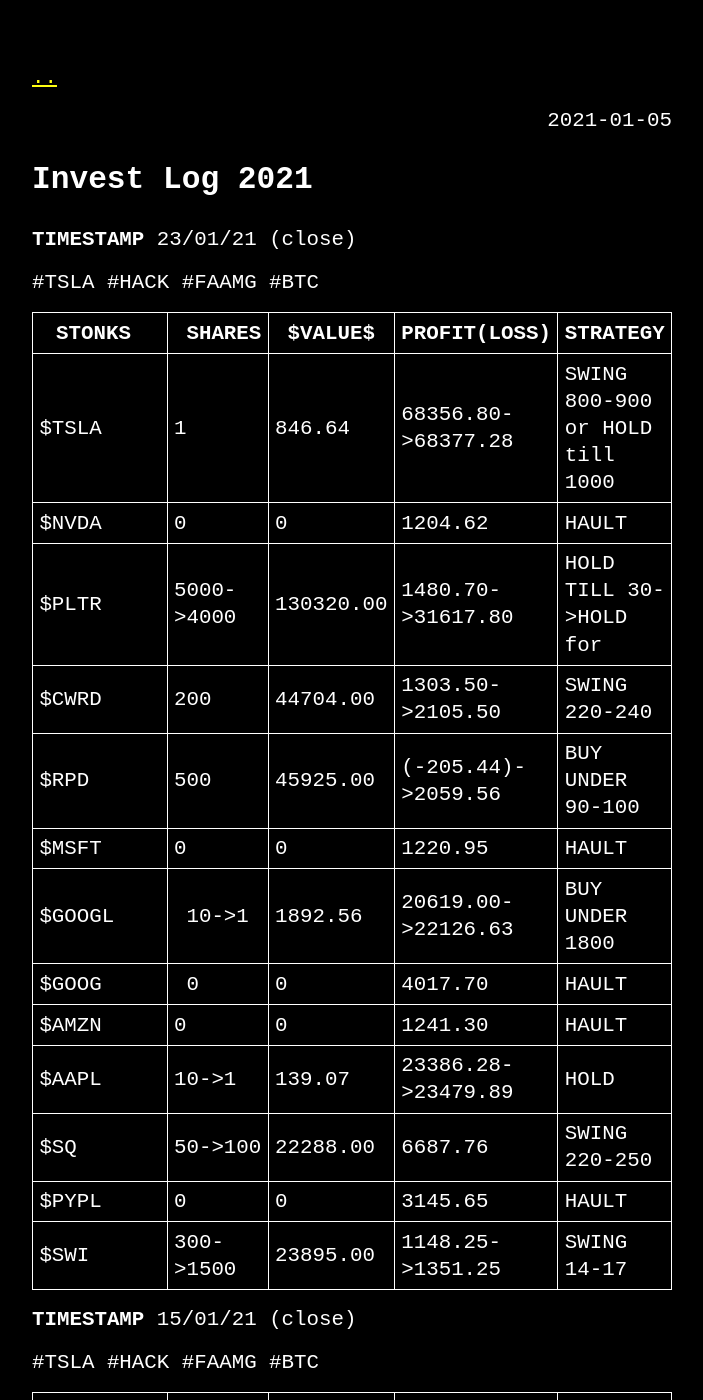
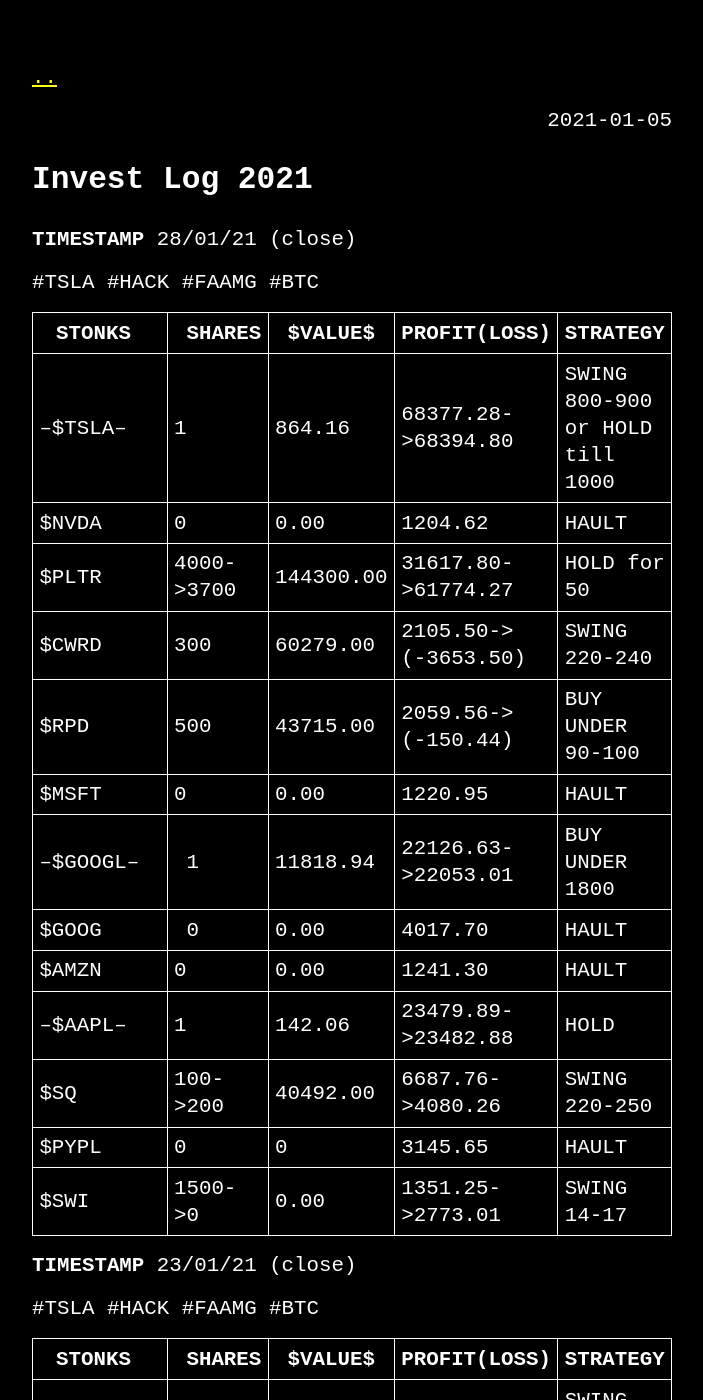
Before and after one commit to sanzomaldini/investlog, a Jekyll site: the page built from _posts/2021-01-05-2021.md, in a window 1280 px wide and 1400 px high. Shown: the whole window, without its empty margins (288-991 px from the left). Built offline with Jekyll 4.4.1, drawn with Linux system fonts in a browser that asks for light colours.

Commit message:
Update 2021-01-05-2021.md

```diff
--- a/_posts/2021-01-05-2021.md
+++ b/_posts/2021-01-05-2021.md
@@ -2,6 +2,28 @@
 layout: post
 title: Invest Log 2021
 ---
+
+**TIMESTAMP** 28/01/21 (close)
+
+#TSLA #HACK
+ #FAAMG #BTC
+
+| STONKS  | SHARES | $VALUE$ | PROFIT(LOSS) |STRATEGY|
+|----|----|----|----|----|
+| --$TSLA--  | 1  | 864.16 | 68377.28->68394.80 |SWING 800-900 or HOLD till 1000|
+| $NVDA  | 0  | 0.00 | 1204.62 |HAULT|
+| $PLTR  | 4000->3700  | 144300.00 | 31617.80->61774.27 |HOLD for 50 |
+| $CWRD  | 300 | 60279.00 | 2105.50->	(-3653.50) |SWING 220-240 |
+| $RPD   | 500  | 43715.00 | 2059.56->(-150.44) |BUY UNDER 90-100|
+| $MSFT  | 0  | 0.00 | 1220.95 |HAULT|
+| --$GOOGL-- | 1 | 11818.94 |	22126.63->22053.01 | BUY UNDER 1800|
+| $GOOG  | 0 | 0.00 |	4017.70 |HAULT|
+| $AMZN  | 0 | 0.00 | 1241.30 |HAULT|
+| --$AAPL--  | 1  | 142.06 | 23479.89->23482.88 | HOLD |
+| $SQ    | 100->200 | 40492.00 | 6687.76->4080.26 |SWING 220-250|
+| $PYPL  | 0  | 0 | 3145.65 |HAULT|
+| $SWI   | 1500->0  |0.00 | 1351.25->2773.01 |SWING 14-17|
+
 **TIMESTAMP** 23/01/21 (close)
 
 #TSLA #HACK
```
